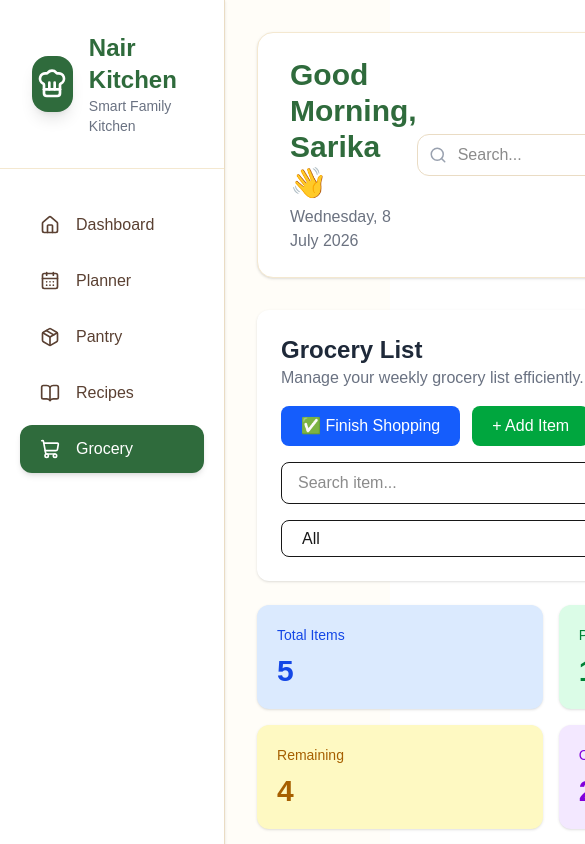
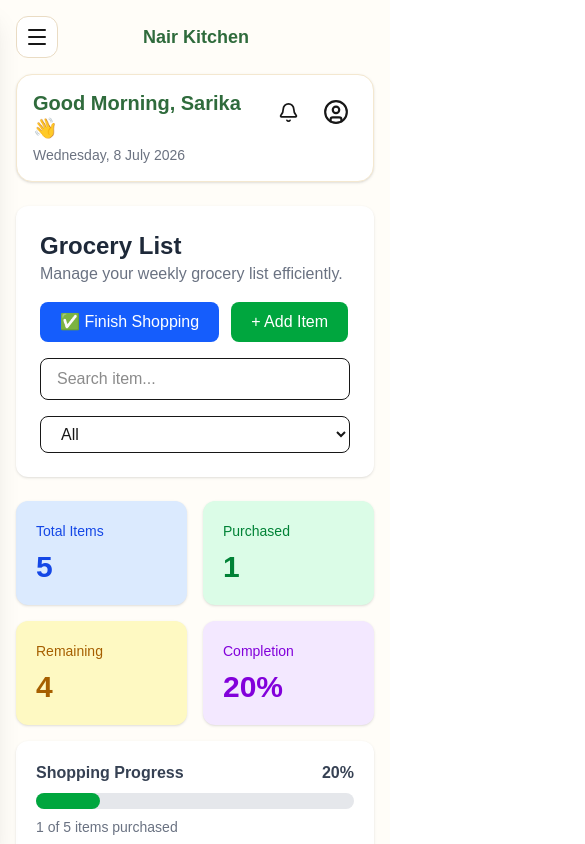
Before and after one commit to sarikashyamraj/nair-kitchen, a Next.js app: page /grocery in a window 390 px wide. Shown: the top 844 px of the page, 585 px wide, since content can reach past the window. Built offline with nearby package versions, Linux system fonts and the light colour scheme.

Commit message:
feat: add responsive mobile layout and navigation drawer

```diff
--- a/app/page.tsx
+++ b/app/page.tsx
@@ -109,17 +109,17 @@ export default function Home() {
       <div className="space-y-8">
 
 
-        <section className="grid md:grid-cols-4 gap-5">
+        <section className="grid grid-cols-2 md:grid-cols-4 gap-3 sm:gap-5">
   {stats.map((stat) => {
     const Icon = stat.icon;
 
     return (
       <div
         key={stat.title}
-        className="bg-white rounded-2xl border border-[#EADCC4] p-5 shadow-sm"
+        className="bg-white rounded-2xl border border-[#EADCC4] p-4 sm:p-5 shadow-sm"
       >
         <div
-          className={`w-11 h-11 rounded-xl flex items-center justify-center ${stat.color}`}
+          className={`w-10 h-10 sm:w-11 sm:h-11 rounded-xl flex items-center justify-center ${stat.color}`}
         >
           <Icon size={22} />
         </div>
--- a/components/AppLayout.tsx
+++ b/components/AppLayout.tsx
@@ -1,21 +1,29 @@
 import Sidebar from "./Sidebar";
+import MobileMenu from "./layout/MobileMenu";
 import TopHeader from "./layout/TopHeader";
+
 type AppLayoutProps = {
   children: React.ReactNode;
 };
 
 export default function AppLayout({ children }: AppLayoutProps) {
   return (
-    <div className="min-h-screen flex bg-[#FFFDF8]">
-      <Sidebar />
+    <div className="min-h-screen bg-[#FFFDF8]">
+      <div className="flex">
+        <div className="hidden lg:block">
+          <Sidebar />
+        </div>
 
-      <main className="flex-1">
-        <div className="max-w-7xl mx-auto p-8">
-    <TopHeader />
+        <main className="flex-1 min-w-0">
+          <div className="max-w-7xl mx-auto px-4 py-4 sm:px-6 sm:py-6 lg:p-8">
+            <MobileMenu />
 
-    {children}
-</div>
-      </main>
+<TopHeader />
+
+{children}
+          </div>
+        </main>
+      </div>
     </div>
   );
 }
--- /dev/null
+++ b/components/layout/MobileMenu.tsx
@@ -0,0 +1,86 @@
+"use client";
+
+import Link from "next/link";
+import { Menu, X, Home, CalendarDays, Package, BookOpen, ShoppingCart } from "lucide-react";
+import { useState } from "react";
+import { usePathname } from "next/navigation";
+
+const menuItems = [
+  { name: "Dashboard", href: "/", icon: Home },
+  { name: "Planner", href: "/planner", icon: CalendarDays },
+  { name: "Pantry", href: "/pantry", icon: Package },
+  { name: "Recipes", href: "/recipes", icon: BookOpen },
+  { name: "Grocery", href: "/grocery", icon: ShoppingCart },
+];
+
+export default function MobileMenu() {
+  const [open, setOpen] = useState(false);
+  const pathname = usePathname();
+
+  return (
+    <>
+      {/* Mobile Header */}
+      <div className="lg:hidden flex items-center justify-between mb-4">
+        <button
+          onClick={() => setOpen(true)}
+          className="p-2 rounded-xl border border-[#EADCC4] bg-white"
+        >
+          <Menu size={24} />
+        </button>
+
+        <h1 className="text-lg font-bold text-[#2F6B3C]">
+          Nair Kitchen
+        </h1>
+
+        <div className="w-10" />
+      </div>
+
+      {/* Overlay */}
+      {open && (
+        <div
+          className="fixed inset-0 bg-black/40 z-40"
+          onClick={() => setOpen(false)}
+        />
+      )}
+
+      {/* Drawer */}
+      <div
+        className={`fixed top-0 left-0 h-full w-72 bg-white shadow-xl z-50 transform transition-transform duration-300 ${
+          open ? "translate-x-0" : "-translate-x-full"
+        }`}
+      >
+        <div className="flex items-center justify-between p-5 border-b">
+          <h2 className="text-xl font-bold text-[#2F6B3C]">
+            Nair Kitchen
+          </h2>
+
+          <button onClick={() => setOpen(false)}>
+            <X size={24} />
+          </button>
+        </div>
+
+        <nav className="p-4 space-y-2">
+          {menuItems.map((item) => {
+            const Icon = item.icon;
+
+            return (
+              <Link
+                key={item.href}
+                href={item.href}
+                onClick={() => setOpen(false)}
+                className={`flex items-center gap-3 px-4 py-3 rounded-xl transition ${
+                  pathname === item.href
+                    ? "bg-[#2F6B3C] text-white"
+                    : "hover:bg-[#F8F4EC]"
+                }`}
+              >
+                <Icon size={20} />
+                {item.name}
+              </Link>
+            );
+          })}
+        </nav>
+      </div>
+    </>
+  );
+}
--- a/components/layout/TopHeader.tsx
+++ b/components/layout/TopHeader.tsx
@@ -4,7 +4,6 @@ import { Bell, Search, UserCircle } from "lucide-react";
 
 export default function TopHeader() {
   const now = new Date();
-
   const hour = now.getHours();
 
   const greeting =
@@ -22,20 +21,20 @@ export default function TopHeader() {
   });
 
   return (
-    <header className="bg-white rounded-2xl shadow-sm border border-[#F4E8D0] px-8 py-6 mb-8">
-      <div className="flex justify-between items-center">
-        <div>
-          <h1 className="text-3xl font-bold text-[#2F6B3C]">
+    <header className="bg-white rounded-2xl shadow-sm border border-[#F4E8D0] px-4 py-4 sm:px-6 sm:py-5 lg:px-8 lg:py-6 mb-6 lg:mb-8">
+      <div className="flex items-start justify-between gap-3">
+        <div className="min-w-0">
+          <h1 className="text-xl sm:text-3xl font-bold text-[#2F6B3C] leading-tight">
             {greeting}, Sarika 👋
           </h1>
 
-          <p className="text-[#6B7280] mt-1">
+          <p className="text-sm sm:text-base text-[#6B7280] mt-1">
             {formattedDate}
           </p>
         </div>
 
-        <div className="flex items-center gap-4">
-          <div className="relative">
+        <div className="flex items-center gap-2 sm:gap-3 shrink-0">
+          <div className="relative hidden md:block">
             <Search
               size={18}
               className="absolute left-3 top-3 text-gray-400"
@@ -47,12 +46,12 @@ export default function TopHeader() {
             />
           </div>
 
-          <button className="p-3 rounded-xl hover:bg-[#F4E8D0] transition">
-            <Bell size={22} />
+          <button className="p-2 sm:p-3 rounded-xl hover:bg-[#F4E8D0] transition">
+            <Bell size={21} />
           </button>
 
-          <button className="p-3 rounded-xl hover:bg-[#F4E8D0] transition">
-            <UserCircle size={28} />
+          <button className="p-2 sm:p-3 rounded-xl hover:bg-[#F4E8D0] transition">
+            <UserCircle size={26} />
           </button>
         </div>
       </div>
```
